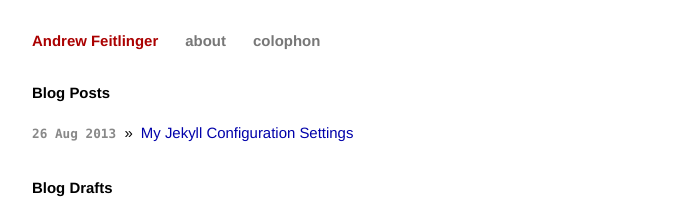
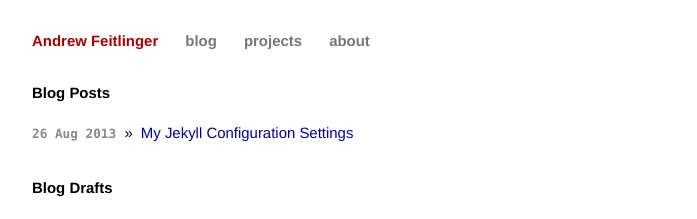
Before and after one commit to andrewfeitlinger/andrewfeitlinger.github.io, a Jekyll site: the page built from index.html, in a window 1280 px wide. Shown: the top 219 px of the page, without its empty margins (294-991 px from the left). Built offline with Jekyll 4.4.1, drawn with Linux system fonts in a browser that asks for light colours.

Commit message:
Added `projects` link and removed `colophon` link in header.

```diff
--- a/_layouts/default.html
+++ b/_layouts/default.html
@@ -31,8 +31,9 @@
 
                 <div class="header">
                     <h1 class="title" title="home"><a href="/">{{ site.name }}</a></h1>
+                    <a class="extra" href="/blog/">blog</a>
+                    <a class="extra" href="/projects/">projects</a>
                     <a class="extra" href="/about/">about</a>
-                    <a class="extra" href="/colophon/">colophon</a>
                 </div>
 
                 {{ content }}
```
